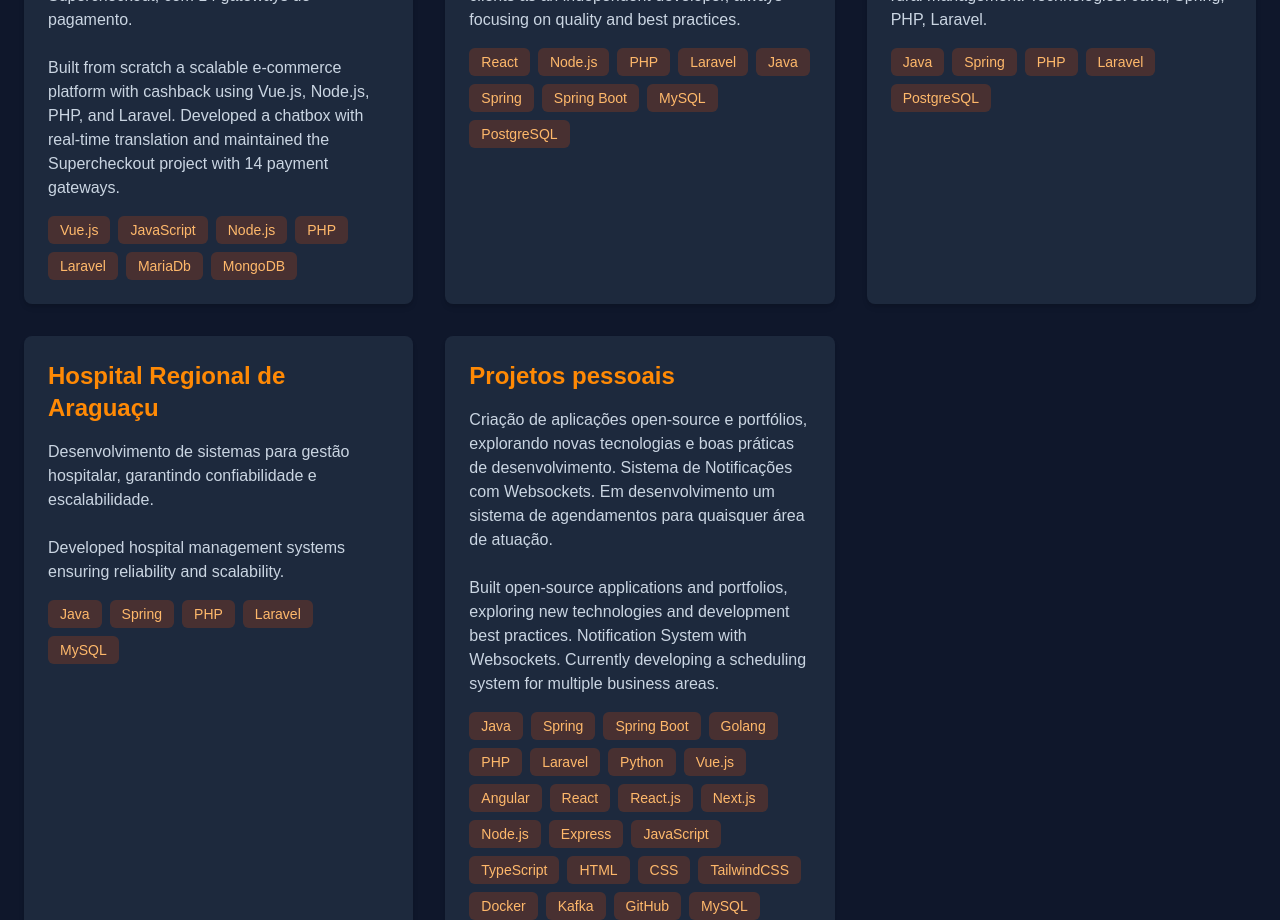
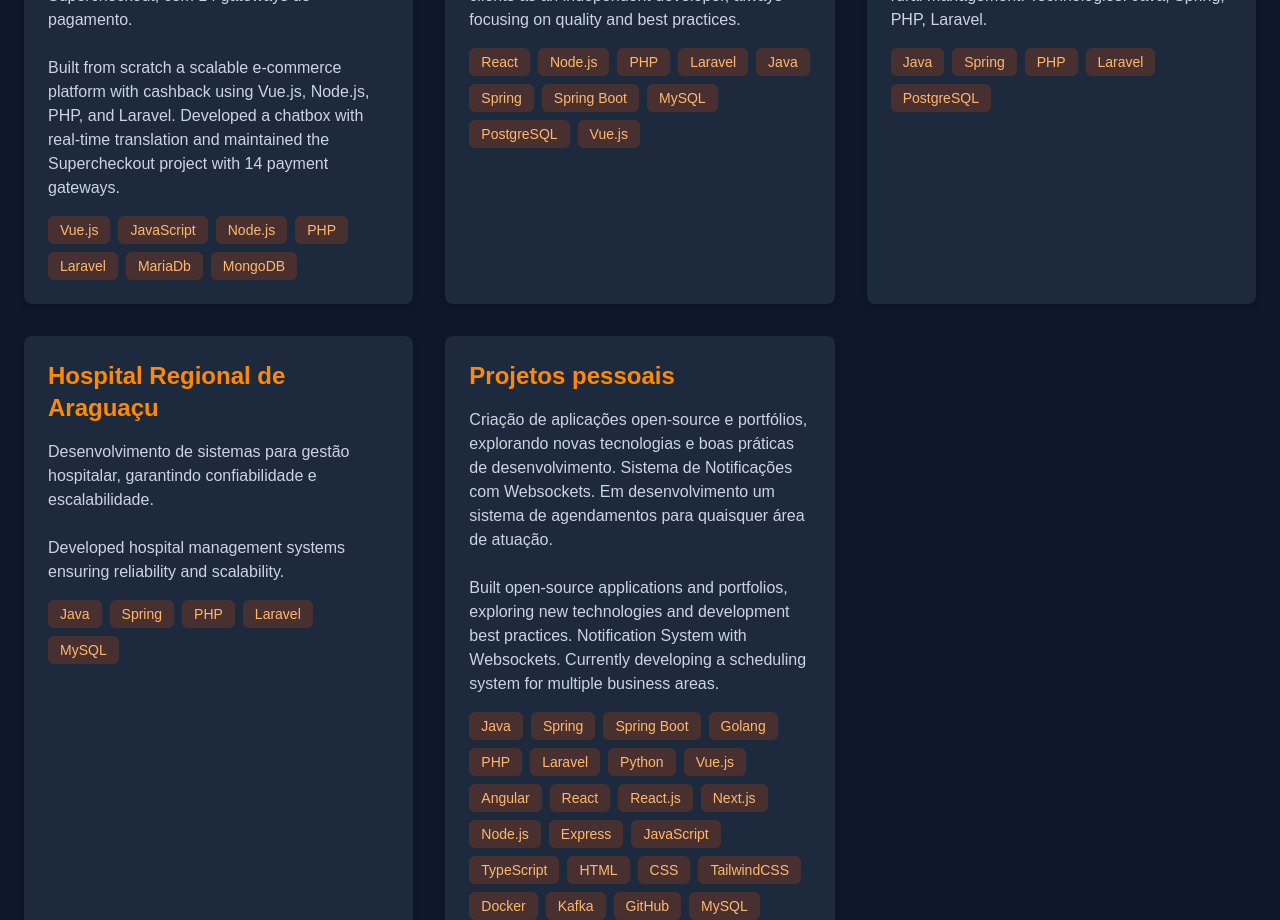
Before and after one commit to carlosmarques00/portfolio-carlos, a Next.js app: page /projects in a window 1280 px wide. Shown: the part 960-1880 px from the top of the page. Built offline with nearby package versions, Linux system fonts and the light colour scheme.

Commit message:
Novas techs

```diff
--- a/src/app/projects/page.tsx
+++ b/src/app/projects/page.tsx
@@ -32,7 +32,7 @@ const projects = [
         title: "Freelancer",
         description:
             "Desenvolvimento de soluções sob medida para clientes diversos, com foco em qualidade e boas práticas.\n\nDelivered tailor-made solutions for various clients as an independent developer, always focusing on quality and best practices.",
-        tech: ["React", "Node.js", "PHP", "Laravel", "Java", "Spring", "Spring Boot", "MySQL", "PostgreSQL"],
+        tech: ["React", "Node.js", "PHP", "Laravel", "Java", "Spring", "Spring Boot", "MySQL", "PostgreSQL", "Vue.js"],
     },
     {
         title: "RURALTINS",
```
